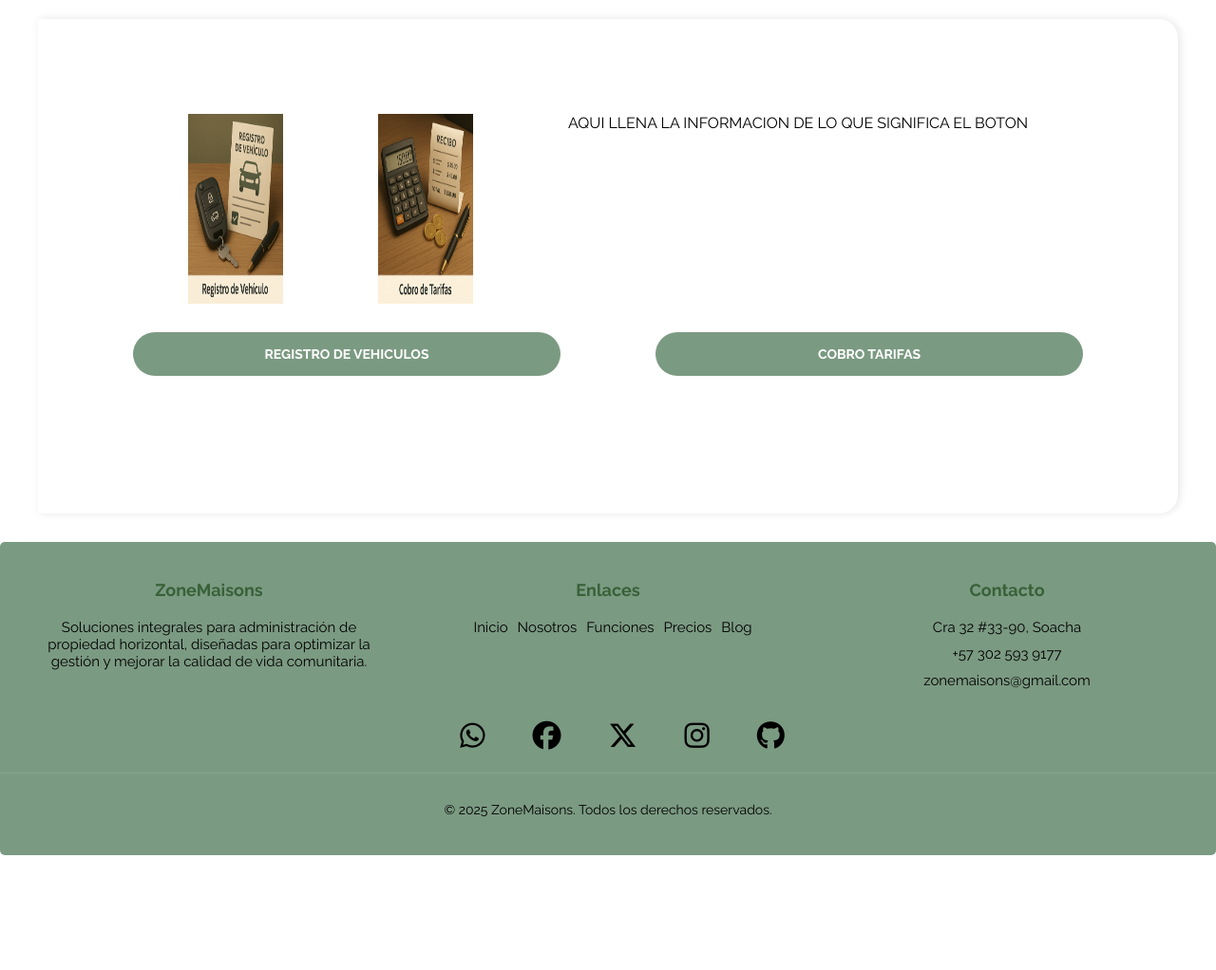
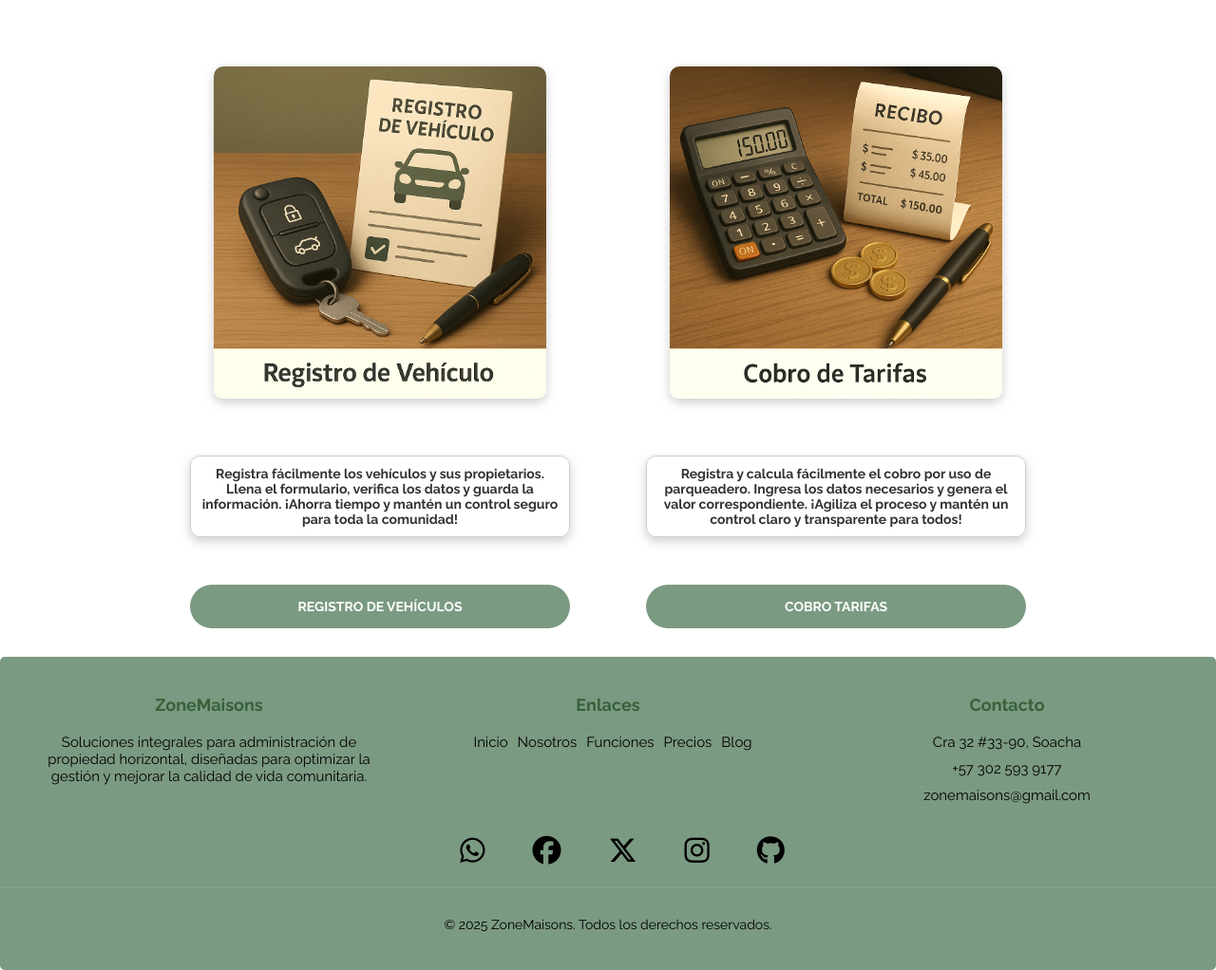
Before and after one commit to 4lecky/ZoneMaison2025, a PHP site: page /views/parqueadero.php in a window 1280 px wide. Shown: the part 170-1192 px from the top of the page at 95% size. Before the commit the page ends 1071 px from the top, so only its background shows below. Run offline with PHP 8.4, Linux system fonts and the light colour scheme; some libraries are stand-ins or nearby versions.

Commit message:
Adriana Rodriguez, actualizacion views y css de parquedero

```diff
--- a/assets/Css/parqueadero.css
+++ b/assets/Css/parqueadero.css
@@ -1,56 +1,62 @@
 
 /* Formulario Registro de vehiculo */
 
-/* Botones e imagenes superiores del header*/
-.sidebar {
-  width: 1000px;
-  margin: auto;
-  padding: 100px;
-  border-radius: 0 20px 20px 0;
-  box-shadow: 2px 0 8px rgba(0, 0, 0, 0.1);
-
+/* Agrupa ambos bloques lado a lado */
+.contenedor-botones {
+  display: flex;
+  justify-content: center;
+  gap: 80px; /* Separación entre bloques */
+  flex-wrap: wrap; /* Opcional para adaptar en móviles */
 }
 
-
-/* Separador de las imagenes y botones superiores */
-.iconos-botones {
+/* Cada bloque de imagen + texto + botón */
+.bloque {
   display: flex;
-  justify-content: center;
-  gap: 100px;
-  margin-bottom: 30px;
+  flex-direction: column;
+  align-items: center;
+  width: 400px;
+  text-align: center;
 }
 
-/* Imagenes superiores */
-.sidebar img {
-  width: 100%;
-  height: 200px;
-}
-
-
-
-
-
-.iconos-botones img {
-  width: 100px; /* o el tamaño que prefieras */
-  transition: transform 0.3s ease, box-shadow 0.3s ease;
-  cursor: pointer;
-}
-
-.iconos-botones img:hover {
-  transform: scale(1.1); /* Efecto zoom */
+/* Estilo de las imágenes */
+.img_parqueadero {
+  width: 350px;
+  height: 350px;
+  margin: 50px;
+  border-radius: 10px;
   box-shadow: 0 4px 12px rgba(0, 0, 0, 0.2); /* Sombra ligera */
   filter: brightness(1.1); /* Un poco más brillante al pasar el mouse */
 }
 
+.img_parqueadero:hover {
+  width: 350px;
+  height: 350px;
+  margin: 50px;
+  transition: transform 0.3s ease, box-shadow 0.3s ease;
+  border-radius: 10px;
+  transform: scale(1.1); /* Efecto zoom */
+  box-shadow: 0 4px 12px rgba(0, 0, 0, 0.2); /* Sombra ligera */
+  filter: brightness(1.1); /* Un poco más brillante */
+}
+
+/* Texto explicativo debajo de la imagen */
+.texto-hover-parqueadero {
+  margin: 10px 0;
+  font-weight: bold;
+  font-size: 14px;
+  color: #333;
+  margin-bottom: 50px;
+  text-align: center;
+  border-radius: 10px;
+  border: 1px solid #ccc;
+  box-shadow: 0 4px 12px rgba(0, 0, 0, 0.2);
+  padding: 10px;
+}
 
 
-
-
-
-/* Botones del menú superior */
-.sidebar .menu-button {
-  width: 1600px;
-  margin-bottom: 15px;
+/* Botón */
+.menu-button {
+  width: 100%;
   padding: 15px;
   font-weight: bold;
   font-size: 14px;
@@ -62,32 +68,8 @@
   transition: all 0.3s ease-in-out;
 }
 
-.sidebar .menu-button input {
-  display: none;
-  text-align: center;
-}
-
-.sidebar .menu-button:hover {
+.menu-button:hover {
   background-color: #395b41;
-}
-
-
-.texto-hover {
-    position: absolute;
-  bottom: 0;
-  left: 0;
-  width: 100%;
-  color: white;
-  background-color: rgba(0,0,0,0.6);
-  padding: 8px;
-  font-size: 14px;
-  opacity: 0;
-  transition: opacity 0.3s ease;
-  text-align: center;
-}
-
-.contenedor-imagen:hover .texto-hover {
-  opacity: 1;
 }
 
 
--- a/views/parqueadero.php
+++ b/views/parqueadero.php
@@ -1,39 +1,42 @@
+
+<?php
+require_once "./layout/header.php"
+?>
+
+
 <!DOCTYPE html>
 <html lang="es">
 <head>
   <meta charset="UTF-8" />
   <meta name="viewport" content="width=device-width, initial-scale=1.0"/>
   <title>ZoneMaisons - Registro Vehículos/Cobro de tarifas</title>
-  <link rel="stylesheet" href="../../assets/Css/global.css" />
+  <link rel="stylesheet" href="../../assets/Css/globals.css" />
   <link rel="stylesheet" href="../assets/Css/parqueadero.css" />
 
 </head>
 <body>
 
 
-<?php
-require_once "./layout/header.php"
-?>
+  <aside class="sidebar">
+    <div class="contenedor-botones">
 
-  <aside class="sidebar">
+      <!-- Primer bloque: Registro Vehículo -->
+      <div class="bloque">
+        <img src="../assets/img/RegistroVehiculo.png" alt="Icono Registro Vehículo" class="img_parqueadero" />
+        <p class="texto-hover-parqueadero">Registra fácilmente los vehículos y sus propietarios. Llena el formulario, verifica los datos y guarda la información. ¡Ahorra tiempo y mantén un control seguro para toda la comunidad!</p>
+        <button class="menu-button" onclick="mostrarFormulario('formularioRegistro')">REGISTRO DE VEHÍCULOS</button>
+      </div>
 
-    <!-- Nueva sección de solo imágenes -->
-    <div class="iconos-botones">
-
-      <img src="../assets/img/RegistroVehiculo.png" alt="Icono Registro Vehículo" />
-      <div class="texto-hover">AQUI LLENA LA INFORMACION DE LO QUE SIGNIFICA EL BOTON</div>
-      <img src="../assets/img/cobroTarifa.png" alt="Icono Cobro Tarifas" />
-      <div class="texto_hover">AQUI LLENA LA INFORMACION DE LO QUE SIGNIFICA EL BOTON</div>
+      <!-- Segundo bloque: Cobro Tarifas -->
+      <div class="bloque">
+        <img src="../assets/img/cobroTarifa.png" alt="Icono Cobro Tarifas" class="img_parqueadero" />
+        <p class="texto-hover-parqueadero">Registra y calcula fácilmente el cobro por uso de parqueadero. Ingresa los datos necesarios y genera el valor correspondiente. ¡Agiliza el proceso y mantén un control claro y transparente para todos!</p>
+        <button class="menu-button" onclick="mostrarFormulario('formularioCobro')">COBRO TARIFAS</button>
+      </div>
 
     </div>
+  </aside>
 
-    <div class="iconos-botones">
-    <button class="menu-button" onclick="mostrarFormulario('formularioRegistro')">REGISTRO DE VEHICULOS</button>
-    <button class="menu-button" onclick="mostrarFormulario('formularioCobro')">COBRO TARIFAS</button>
-</div>
-
-
-  </aside>
 
 
     <!-- Formulario Registro de Vehiculos-->
@@ -222,9 +225,9 @@ require_once "./layout/header.php"
       </main>
 
 
-      <?php
-        require_once "./Layout/footer.php"
-      ?>
+<?php
+require_once "./Layout/footer.php"
+?>
 
 
 <script src="../assets/Js/parqueadero.js"></script>
```
